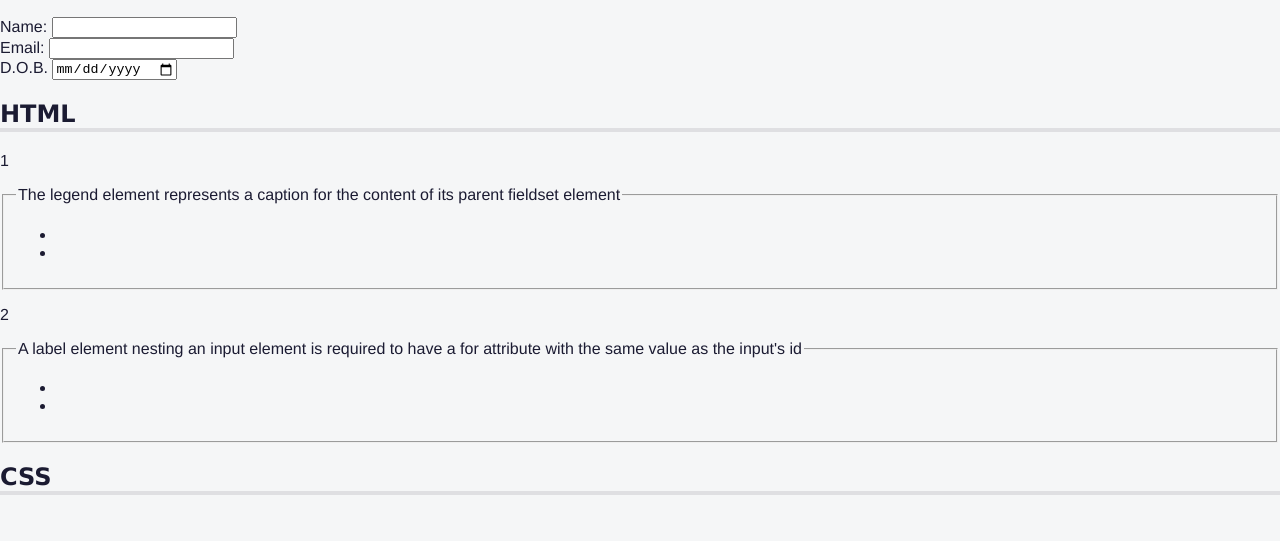
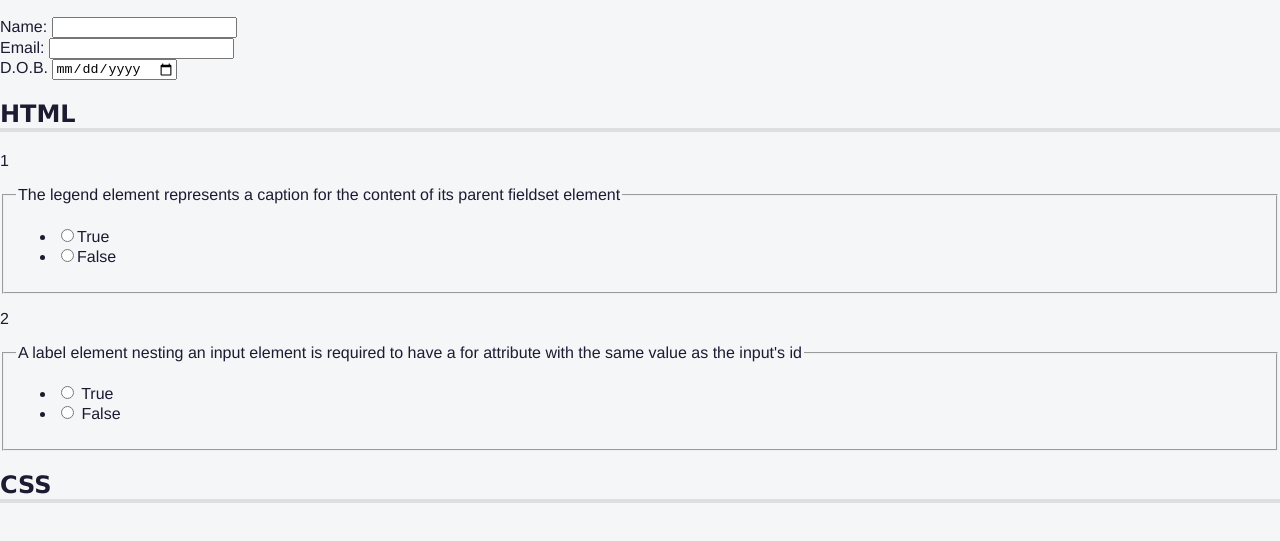
Before and after one commit to ViniciusSaggioratto/Treinando-Commits-CodeAcademy, a plain HTML site: page index.html in a window 1280 px wide. Shown: the part 105-646 px from the top of the page. Drawn offline with Linux system fonts and the light colour scheme.

Commit message:
testando commits 2

```diff
--- a/index.html
+++ b/index.html
@@ -46,8 +46,8 @@
                   parent fieldset element
                 </legend>
                 <ul class="answers-list">
-                  <li></li>
-                  <li></li>
+                    <li><label for="true"><input type="radio" id ="true" value="True" />True</label></li>
+                    <li><label for="false"><input type="radio" id="false" value="False" />False</label></li>
                 </ul>
               </fieldset>
             </div>
@@ -59,8 +59,17 @@
                   for attribute with the same value as the input's id
                 </legend>
                 <ul class="answers-list">
-                  <li></li>
-                  <li></li>
+                    <li>
+                        <label for="true">
+                        <input type="radio" id ="true" value="True" />
+                        True
+                        </label>
+                        </li>
+                        <li><label for="false">
+                        <input type="radio" id="false" value="False" />
+                        False
+                        </label>
+                        </li>
                 </ul>
             </fieldset>
         </div>
```
